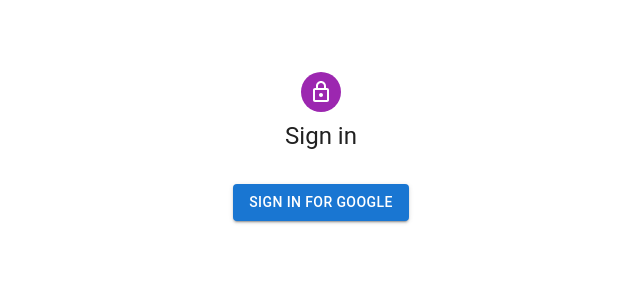
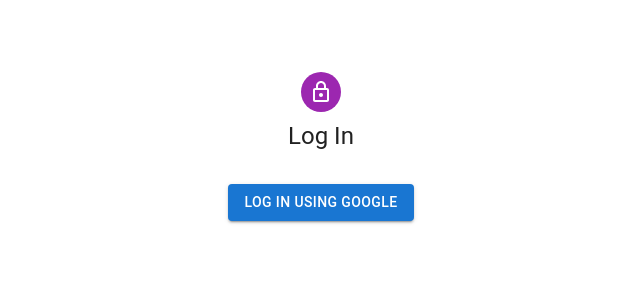
Before and after one commit to exem-inno/Exem-Frontend, a React (Create React App) app: page /login in a window 1280 px wide. Shown: the top 300 px of the page, without its empty margins (319-959 px from the left). Built offline with nearby package versions, Linux system fonts and the light colour scheme.

Commit message:
refactor: modify title

```diff
--- a/src/pages/login.tsx
+++ b/src/pages/login.tsx
@@ -28,7 +28,7 @@ const LoginPage: React.VFC = () => {
           <LockOutlinedIcon />
         </Avatar>
         <Typography component="h1" variant="h5">
-          Sign in
+          Log In
         </Typography>
         <Box component="form" onSubmit={handleSubmit} noValidate sx={{ mt: 1 }}>
           <Button
@@ -37,7 +37,7 @@ const LoginPage: React.VFC = () => {
             variant="contained"
             sx={{ mt: 3, mb: 2 }}
           >
-            Sign In for Google
+            Log In using GOOGLE
           </Button>
         </Box>
       </Box>
```
